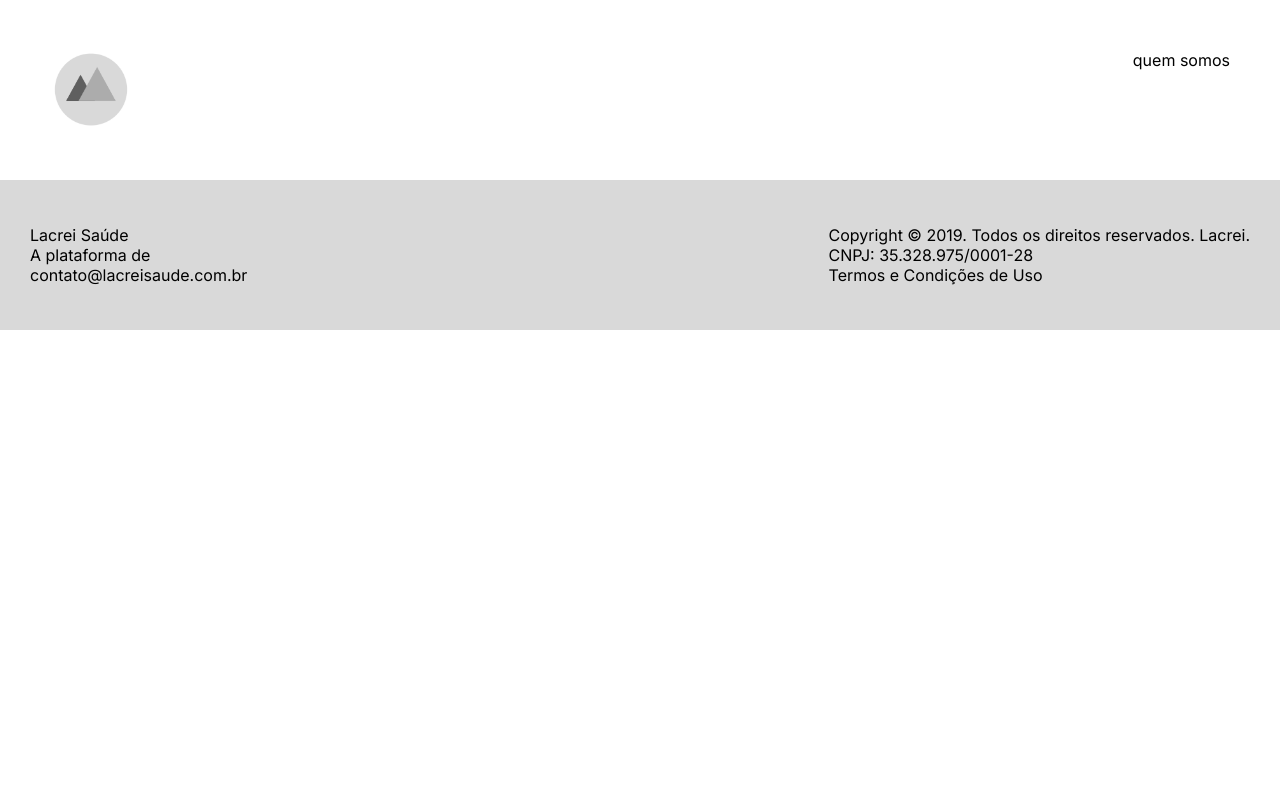
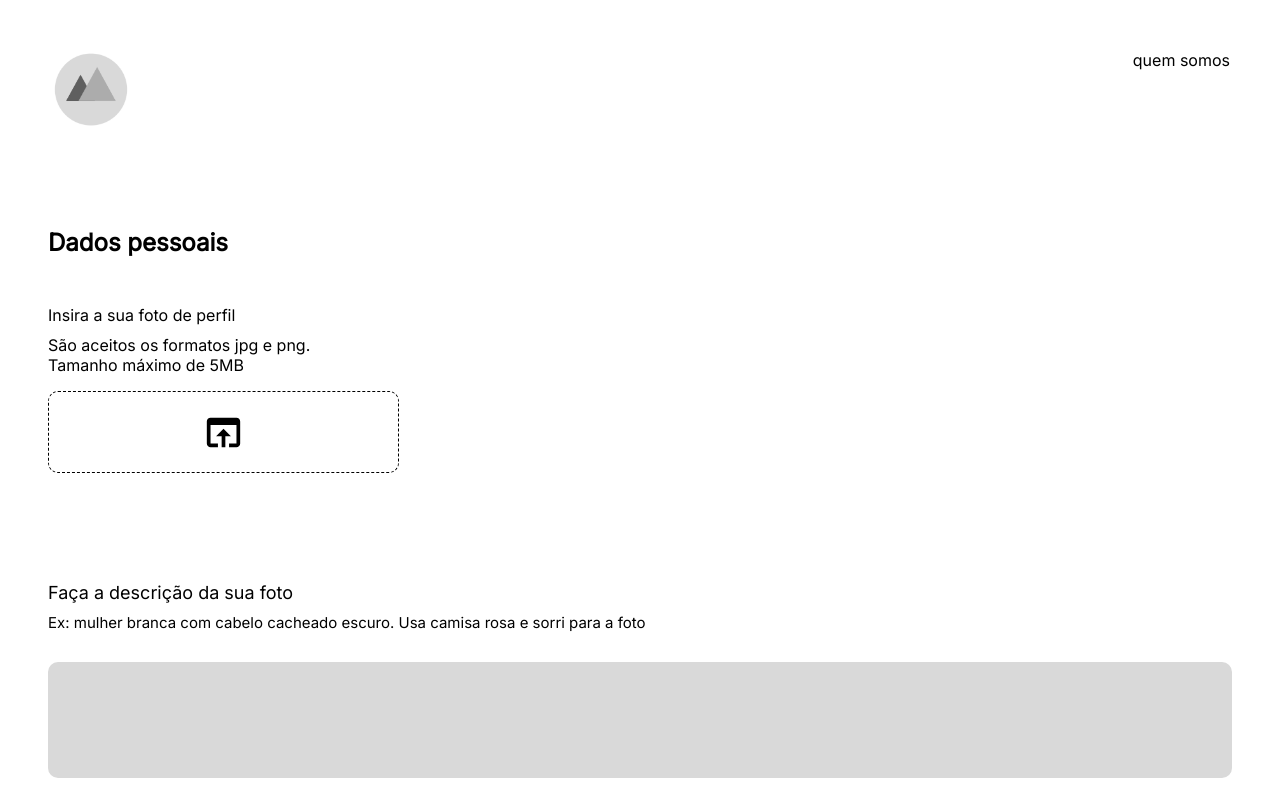
Before and after one commit to michaelmartinlee/front-lacrei, a React (Vite) app: page /cadastro/2 in a window 1280 px wide. Shown: the top 800 px of the page. Built offline with nearby package versions, Linux system fonts and the light colour scheme.

Commit message:
Adição do vetor de envio de arquivo + pagina e rota Register2

```diff
--- a/src/Routes.tsx
+++ b/src/Routes.tsx
@@ -14,6 +14,7 @@ import PreRegisterSP1 from './pages/PreRegisterSP1'
 import PreRegisterSP2 from './pages/PreRegisterSP2'
 import ConditionsAndTerms from './pages/ConditionsAndTerms'
 import Register1 from './pages/Register1'
+import Register2 from './pages/Register2'
 
 export function Routes() {
   return (
@@ -43,6 +44,7 @@ export function Routes() {
           <Route path="/pre-cadastro/sp2" element={<PreRegisterSP2 />} />
           <Route path="/termos-condicoes" element={<ConditionsAndTerms />} />
           <Route path="/cadastro/1" element={<Register1 />} />
+          <Route path="/cadastro/2" element={<Register2 />} />
         </RoutesReact>
       </BrowserRouter>
       <Footer />
--- a/src/components/LabelTextarea/index.tsx
+++ b/src/components/LabelTextarea/index.tsx
@@ -1,16 +1,16 @@
-import { DivLabelTextarea } from "./style";
+import { DivLabelTextarea } from './style'
 
-interface ILabelTextarea{
-  title:string;
-  subtitle?:string;
+interface ILabelTextarea {
+  title: string
+  subtitle?: string
 }
 
-export function LabelTextarea(props:ILabelTextarea){
-  return(
+export function LabelTextarea(props: ILabelTextarea) {
+  return (
     <DivLabelTextarea>
-        <label htmlFor={props.title}>{props.title}</label>
-        <p >{props.subtitle}</p>
-        <textarea  required minLength={280} maxLength={500} />
+      <label htmlFor={props.title}>{props.title}</label>
+      <p>{props.subtitle}</p>
+      <textarea id={props.title} required minLength={280} maxLength={500} />
     </DivLabelTextarea>
   )
 }
--- /dev/null
+++ b/src/components/RegisterH2/index.tsx
@@ -0,0 +1,6 @@
+interface RegisterH2Props {
+  text: string
+}
+export default function RegisterH2(props: RegisterH2Props) {
+  return <h2>{props.text}</h2>
+}
--- /dev/null
+++ b/src/components/RegisterH2/style.ts
@@ -0,0 +1,7 @@
+import styled from 'styled-components'
+
+export const RegisterH2 = styled.h2`
+  font-weight: 700;
+  font-size: 25px;
+  line-height: 30px;
+`
--- a/src/pages/Register1/index.tsx
+++ b/src/pages/Register1/index.tsx
@@ -4,8 +4,8 @@ export default function Register1() {
   return (
     <MainStyled>
       <p>
-        Que bom ter você por aqui!<br></br>texto sobre finalizar o cadastro.
-        Informar quais vão ser as etapas?
+        Que bom ter você por aqui!texto sobre finalizar o cadastro. Informar
+        quais vão ser as etapas?
       </p>
       {/* espaço para foto */}
       <LinkFoward destiny="/" text="Concluir cadastro" />
--- a/src/pages/Register2/index.tsx
+++ b/src/pages/Register2/index.tsx
@@ -0,0 +1,37 @@
+import RegisterH2 from '../../components/RegisterH2'
+import { LabelTextarea } from '../../components/LabelTextarea'
+import { LinkFoward } from '../../components/LinkFoward'
+import { MainStyled } from './style'
+import LabelSVG from '../../assets/images/Vector.svg'
+export default function Register2() {
+  return (
+    <MainStyled>
+      {/* componente de progresso */}
+      <RegisterH2 text="Dados pessoais" />
+      <p>Insira a sua foto de perfil</p>
+      <span>
+        São aceitos os formatos jpg e png.<br></br> Tamanho máximo de 5MB
+      </span>
+      <form action="post" encType="multipart/form-data">
+        <div>
+          <label htmlFor="imagem">
+            <img src={LabelSVG} />
+          </label>
+          <input id="imagem" type="file" accept=".jpg, .png" />
+          <span id="file-name"></span>
+        </div>
+      </form>
+      <LabelTextarea
+        title="Faça a descrição da sua foto"
+        subtitle="Ex: mulher branca com cabelo cacheado escuro. Usa camisa rosa e sorri para a foto"
+      />
+      <LabelTextarea
+        title="Escreva uma apresentação"
+        subtitle="Mínimo de 280 caracteres"
+      />
+      <div>
+        <LinkFoward destiny="/cadastro/3" text="Continuar"></LinkFoward>
+      </div>
+    </MainStyled>
+  )
+}
--- /dev/null
+++ b/src/pages/Register2/style.ts
@@ -0,0 +1,40 @@
+import styled from 'styled-components'
+
+export const MainStyled = styled.main`
+  margin: 3rem;
+  > p {
+    margin-top: 3rem;
+    margin-bottom: 10px;
+  }
+  > span {
+    margin-bottom: 1rem;
+  }
+  > form {
+    margin-bottom: 3rem;
+  }
+  > form input[type='file'] {
+    display: none;
+  }
+  > form label {
+    display: flex;
+    align-items: center;
+    justify-content: center;
+    cursor: pointer;
+    width: 349px;
+    height: 80px;
+    border: 1px dashed #000000;
+    border-radius: 10px;
+  }
+  > form label img {
+    width: 35px;
+    height: 35px;
+  }
+  > form div {
+    margin-top: 1rem;
+  }
+  > div {
+    display: flex;
+    justify-content: center;
+    margin-top: 4rem;
+  }
+`
```
Also changed, not shown: src/assets/images/Vector.svg (added).
